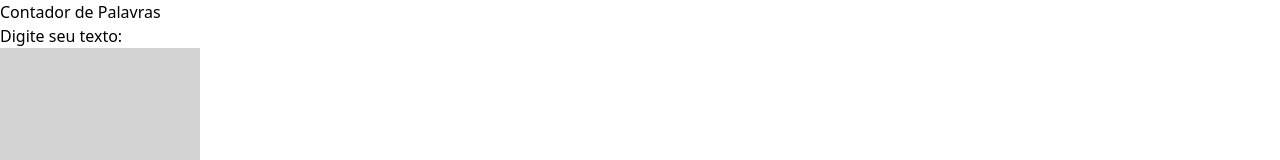
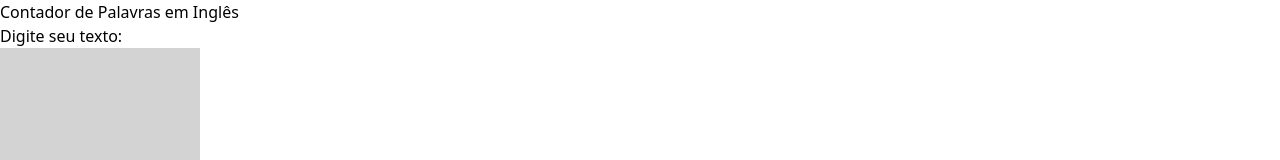
Before and after one commit to Thiago130126/UseCountME, a Next.js app: page /en in a window 1280 px wide. Shown: the top 160 px of the page. Built offline with nearby package versions, Linux system fonts and the light colour scheme.

Commit message:
Fiz umas correções mas as funcionalidades ainda estão sem funcionar

```diff
--- a/app/[locale]/layout.tsx
+++ b/app/[locale]/layout.tsx
@@ -50,7 +50,14 @@ export const metadata: Metadata = {
     },
 };
 
-export default async function RootLayout({ children, params }: LayoutProps<"/">) {
+type LayoutProps = {
+  children: React.ReactNode;
+  params: Promise<{
+    locale: string;
+  }>;
+};
+
+export default async function RootLayout({ children, params }: LayoutProps) {
 
   const { locale } = await params;
 
--- a/app/[locale]/page.tsx
+++ b/app/[locale]/page.tsx
@@ -5,13 +5,17 @@ import FAQ from "@/components/content/FAQ";
 import PorqueUsar from "@/components/content/PorqueUsar";
 import VisaoAutor from "@/components/content/VisaoAutor";
 import TextInput from "@/components/inputs/TextInput";
+import { useTranslations } from "next-intl";
 
 export default function Home() {
+
+  const t = useTranslations('Home');
+
   return (
     <div>
       <main>
         <h1>
-          Contador de Palavras
+          {t('title')}
         </h1>
 
         <div>
--- a/components/ads/AdBanner.tsx
+++ b/components/ads/AdBanner.tsx
@@ -2,6 +2,12 @@
 'use client';
 
 import { useEffect } from 'react';
+
+declare global {
+    interface Window {
+        adsbygoogle: unknown[];
+    }
+}
 
 interface AdBannerProps {
     dataAdSlot: string;
@@ -17,7 +23,9 @@ export default function AdBanner({
     useEffect(() => {
         try {
         // Notifica o Google Adsense para carregar o anúncio neste bloco
-        ((window as any).adsbygoogle = (window as any).adsbygoogle || []).push({});
+        window.adsbygoogle = window.adsbygoogle || [];
+        window.adsbygoogle.push({});
+
         } catch (err) {
         console.error('Erro ao carregar anúncio AdSense:', err);
         }
--- a/components/buttons/LowerCase.tsx
+++ b/components/buttons/LowerCase.tsx
@@ -1,4 +1,4 @@
-import { useTranslations } from "use-intl";
+import { useTranslations } from "next-intl";
 
 interface LowerButtonProps{
     onSuccess: () => void;
--- a/components/inputs/TextInput.tsx
+++ b/components/inputs/TextInput.tsx
@@ -36,7 +36,7 @@ export default function TextInput(){
         }
 
         AcessarSessionStorage();
-    }, []);
+    }, [t]);
 
     return(
         <div>
--- a/messages/en.json
+++ b/messages/en.json
@@ -1,4 +1,7 @@
 {
+    "Home": {
+        "title": "Contador de Palavras em Inglês"
+    },
     "Buttons": {
         "ClearButton": "Limpar Texto",
         "CopyButton": "Copiar Texto",
--- a/messages/es.json
+++ b/messages/es.json
@@ -1,4 +1,7 @@
 {
+    "Home": {
+        "title": "Contador de Palavras em Espanhol"
+    },
     "Buttons": {
         "ClearButton": "Limpar Texto",
         "CopyButton": "Copiar Texto",
--- a/messages/pt.json
+++ b/messages/pt.json
@@ -1,4 +1,7 @@
 {
+    "Home": {
+        "title": "Contador de Palavras"
+    },
     "Buttons": {
         "ClearButton": "Limpar Texto",
         "CopyButton": "Copiar Texto",
```
